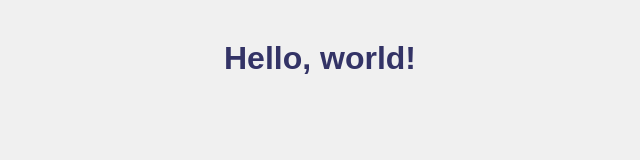
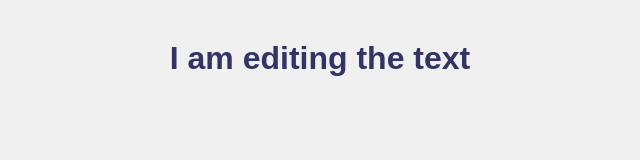
Before and after one commit to am1co/workshop-test-repo, a plain HTML site: page index.html in a window 1280 px wide. Shown: the whole page, without its empty margins (320-960 px from the left). Drawn offline with Linux system fonts and the light colour scheme.

Commit message:
edit edit

```diff
--- a/index.html
+++ b/index.html
@@ -6,7 +6,7 @@
 </head>
 <body>
     <h1>
-        Hello, world!
+        I am editing the text
     </h1>
 </body>
 </html>
```
